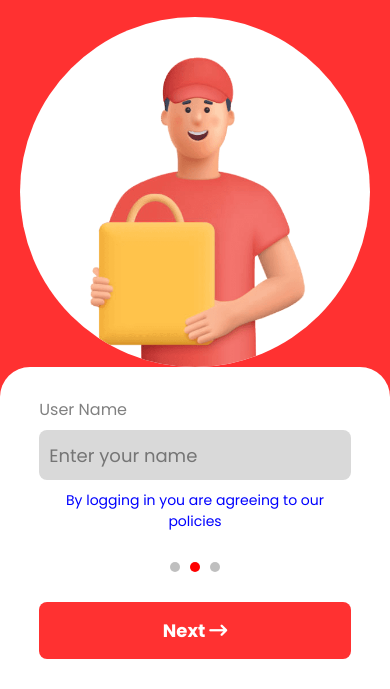
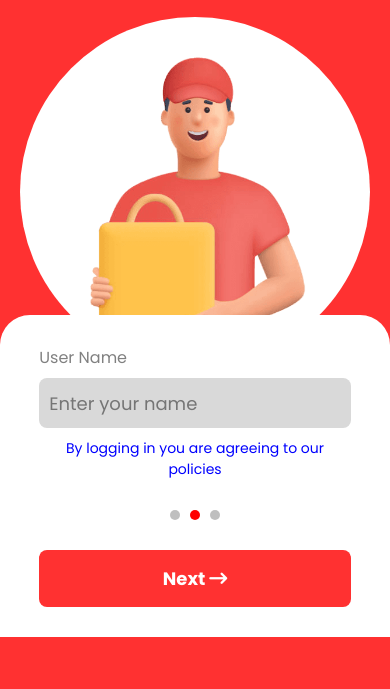
Before and after one commit to VikrantKadam028/RenderQuikKirana, a website: page public/name.html in a window 390 px wide. Shown: the part 207-896 px from the top of the page. After the commit the page ends 844 px from the top, so only its background shows below. Drawn offline with Linux system fonts and the light colour scheme.

Commit message:
Update name.html

```diff
--- a/public/name.html
+++ b/public/name.html
@@ -4,7 +4,7 @@
     <meta charset="UTF-8" />
     <meta
       name="viewport"
-      content="width=device-width, initial-scale=1.0, maximum-scale=1.0, user-scalable=no"
+      content="width=device-width, initial-scale=1.0, user-scalable=no"
     />
     <meta name="theme-color" content="#ff3131" />
     <title>QuikKirana | Inventory Management & Billing App</title>
@@ -26,7 +26,7 @@
 
       .main {
         width: 100vw;
-        min-height: 100vh; /* Changed from height to min-height */
+        height: 100vh;
         display: flex;
         align-items: center;
         justify-content: center;
@@ -60,8 +60,8 @@
         width: 100%;
         height: auto;
         background-color: white;
-        position: relative; /* Changed from absolute to relative */
-        margin-top: auto; /* Use margin to position it */
+        position: absolute;
+        bottom: 0;
         left: 0;
         border-radius: 30px 30px 0 0;
         padding: 20px;
@@ -140,11 +140,12 @@
       /* Responsive Styles */
       @media (max-width: 600px) {
         .page1section1 {
-          margin-top: 70px; /* Adjust as needed */
+          margin-top: 70px;
         }
 
         .page1section2 {
-          margin-top: 0; /* Ensure it’s not pushing down */
+          top: auto;
+          margin-top: auto;
           padding: 10px;
           z-index: 999;
         }
```
